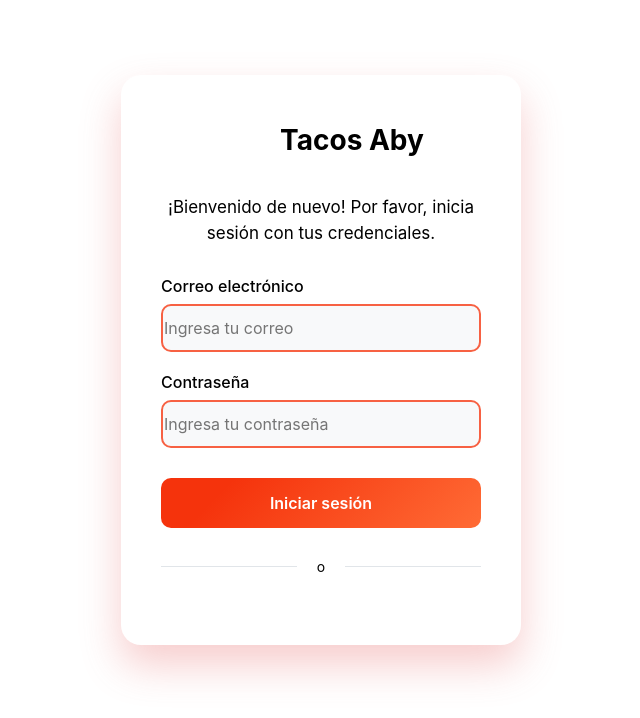
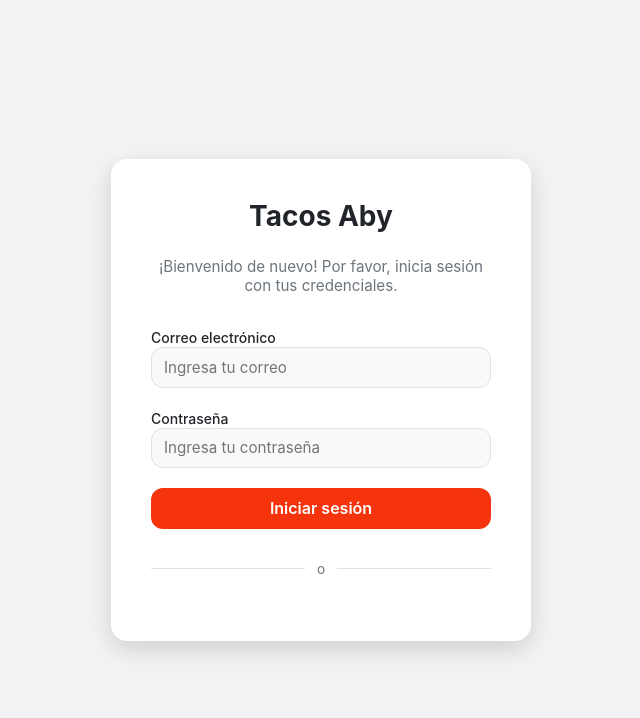
Before and after one commit to pablocarranza31/tacos-aby-pos, a React (Vite) app in the folder Front_tacosABY/: page /#/ in a window 1280 px wide. Shown: the top 718 px of the page, without its empty margins (319-959 px from the left). Built offline with nearby package versions, Linux system fonts and the light colour scheme; no server answers.

Commit message:
Update Login.css

```diff
--- a/Front_tacosABY/src/components/Css/Login.css
+++ b/Front_tacosABY/src/components/Css/Login.css
@@ -1,180 +1,177 @@
-/* Login.css */
+/* ===== Variables tipo Bootstrap ===== */
+:root {
+  --primary: #F5330C;
+  --primary-hover: #d92c09;
+  --secondary: #6c757d;
+  --light: #f8f9fa;
+  --dark: #212529;
+  --border-color: #dee2e6;
+  --radius: 0.75rem;
+  --transition: all 0.2s ease-in-out;
+}
+
+/* ===== Página ===== */
 .login-page {
-  min-height: 90vh;
+  min-height: 100vh;
   display: flex;
   align-items: center;
   justify-content: center;
-  padding: 20px;
+  background: #f1f3f5;
+  padding: 1rem;
+  font-family: system-ui, -apple-system, "Segoe UI", Roboto, sans-serif;
 }
 
+/* ===== Card ===== */
 .login-container {
-  background: white;
-  border-radius: 20px;
-  box-shadow: 0 20px 40px rgba(230, 92, 92, 0.308);
-  padding: 40px;
+  background: #ffffff;
+  border-radius: 1rem;
+  box-shadow: 0 0.5rem 1.5rem rgba(0, 0, 0, 0.15);
+  padding: 2.5rem;
   width: 100%;
-  max-width: 400px;
-  text-align: center;
+  max-width: 420px;
 }
 
+/* ===== Logo ===== */
 .logo {
   display: flex;
   align-items: center;
   justify-content: center;
-  margin-bottom: 30px;
-}
-
-.logo-icon {
-  width: 50px;
-  height: 50px;
-  border-radius: 12px;
-  display: flex;
-  align-items: center;
-  justify-content: center;
-  margin-right: 12px;
-}
-
-.logo-icon::before {
-  /*content: url('../../assets/logos/logo_tacos100.jpg'); /* Asegúrate de que la ruta sea correcta */
-  font-size: 24px;
+  margin-bottom: 1.5rem;
 }
 
 .logo-text {
-  font-size: 28px;
-  font-weight: bold;
-  color: #000000;
+  font-size: 1.75rem;
+  font-weight: 700;
+  color: var(--dark);
 }
 
+/* ===== Texto ===== */
 .welcome-text {
-  color: #000000;
-  font-size: 17px;
-  margin-bottom: 30px;
-  line-height: 1.5;
+  color: var(--secondary);
+  font-size: 0.95rem;
+  text-align: center;
+  margin-bottom: 2rem;
 }
 
+/* ===== Form ===== */
 .login-form {
   width: 100%;
 }
 
 .form-group {
-  margin-bottom: 20px;
-  text-align: left;
+  margin-bottom: 1.25rem;
 }
 
 .form-group label {
-  display: block;
-  margin-bottom: 8px;
-  color: #000000;
+  font-size: 0.875rem;
   font-weight: 500;
+  margin-bottom: 0.5rem;
+  color: var(--dark);
 }
 
+/* ===== Inputs tipo Bootstrap ===== */
 .form-group input {
+  display: block;
   width: 100%;
-  padding: 12px 1px;
-  border: 2px solid #F76143;
-  border-radius: 10px;
-  font-size: 16px;
-  transition: all 0.3s ease;
-  background: #f8f9fa;
+  padding: 0.6rem 0.75rem;
+  font-size: 0.95rem;
+  border-radius: var(--radius);
+  border: 1px solid var(--border-color);
+  background-color: var(--light);
+  transition: var(--transition);
 }
 
 .form-group input:focus {
   outline: none;
-  border-color: #ff9a56;
-  background: white;
-  box-shadow: 0 0 0 3px rgba(255, 154, 86, 0.1);
+  border-color: var(--primary);
+  background-color: #fff;
+  box-shadow: 0 0 0 0.2rem rgba(245, 51, 12, 0.25);
 }
 
+/* ===== Forgot password ===== */
 .forgot-password {
-  margin-top: 20px;
-  margin-bottom: 30px;
-  text-align: center;
+  text-align: right;
+  margin-bottom: 1.5rem;
 }
 
 .forgot-link {
-  background: none;
-  border: none;
-  color: #F5330C;
+  font-size: 0.85rem;
+  color: var(--primary);
   text-decoration: none;
-  font-size: 14px;
-  cursor: pointer;
-  transition: all 0.3s ease;
 }
 
 .forgot-link:hover {
   text-decoration: underline;
 }
 
+/* ===== Botón ===== */
 .login-btn {
   width: 100%;
-  padding: 15px;
-  background: linear-gradient(135deg, #F5330C 20%, #ff6b35 100%);
-  color: white;
+  padding: 0.65rem;
+  font-size: 1rem;
+  font-weight: 600;
+  border-radius: var(--radius);
   border: none;
-  border-radius: 10px;
-  font-size: 16px;
-  font-weight: 600;
-  cursor: pointer;
-  transition: all 0.3s ease;
-  margin-top: 10px;
+  background-color: var(--primary);
+  color: #fff;
+  transition: var(--transition);
 }
 
 .login-btn:hover {
-  transform: translateY(-2px);
-  box-shadow: 0 8px 20px rgba(255, 154, 86, 0.3);
+  background-color: var(--primary-hover);
+  transform: translateY(-1px);
+  box-shadow: 0 0.5rem 1rem rgba(0, 0, 0, 0.15);
 }
 
+/* ===== Divider ===== */
 .divider {
   display: flex;
   align-items: center;
-  margin: 30px 0;
-  color: #000000;
-  font-size: 14px;
+  margin: 2rem 0 1.5rem;
+  font-size: 0.85rem;
+  color: var(--secondary);
 }
 
 .divider::before,
 .divider::after {
-  content: '';
+  content: "";
   flex: 1;
   height: 1px;
-  background: #e1e5e9;
+  background: var(--border-color);
 }
 
 .divider span {
-  padding: 0 20px;
+  padding: 0 0.75rem;
 }
 
+/* ===== Registro ===== */
 .register-link {
-  color: #000000;
-  font-size: 14px;
+  text-align: center;
+  font-size: 0.85rem;
+  color: var(--secondary);
 }
 
 .register-link-btn {
+  margin-left: 0.25rem;
+  font-weight: 600;
+  color: var(--primary);
+  text-decoration: none;
   background: none;
   border: none;
-  color: #F76143;
-  text-decoration: none;
-  font-weight: 600;
   cursor: pointer;
-  transition: all 0.3s ease;
-  margin-left: 5px;
 }
 
 .register-link-btn:hover {
   text-decoration: underline;
 }
 
+/* ===== Responsive ===== */
 @media (max-width: 480px) {
   .login-container {
-    padding: 30px 40px;
+    padding: 2rem 1.5rem;
   }
 
   .logo-text {
-    font-size: 24px;
+    font-size: 1.5rem;
   }
-  .login-btn {
-    padding: 12px;
-
-  }
-
 }
```
